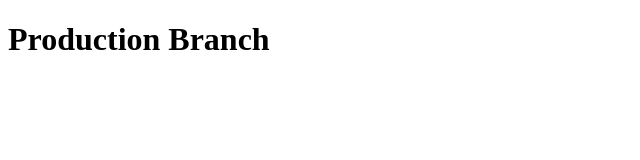
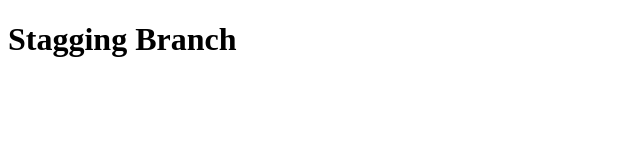
Before and after one commit to Prerna9279/practicevcs, a plain HTML site: page index.html in a window 1280 px wide. Shown: the whole page, without its empty margins (0-640 px from the left). Drawn offline with Linux system fonts and the light colour scheme.

Commit message:
seccond commit in prerna01

```diff
--- a/index.html
+++ b/index.html
@@ -6,6 +6,6 @@
     <title>Document</title>
 </head>
 <body>
-    <h1>Production Branch</h1>
+    <h1>Stagging Branch</h1>
 </body>
 </html>
```
